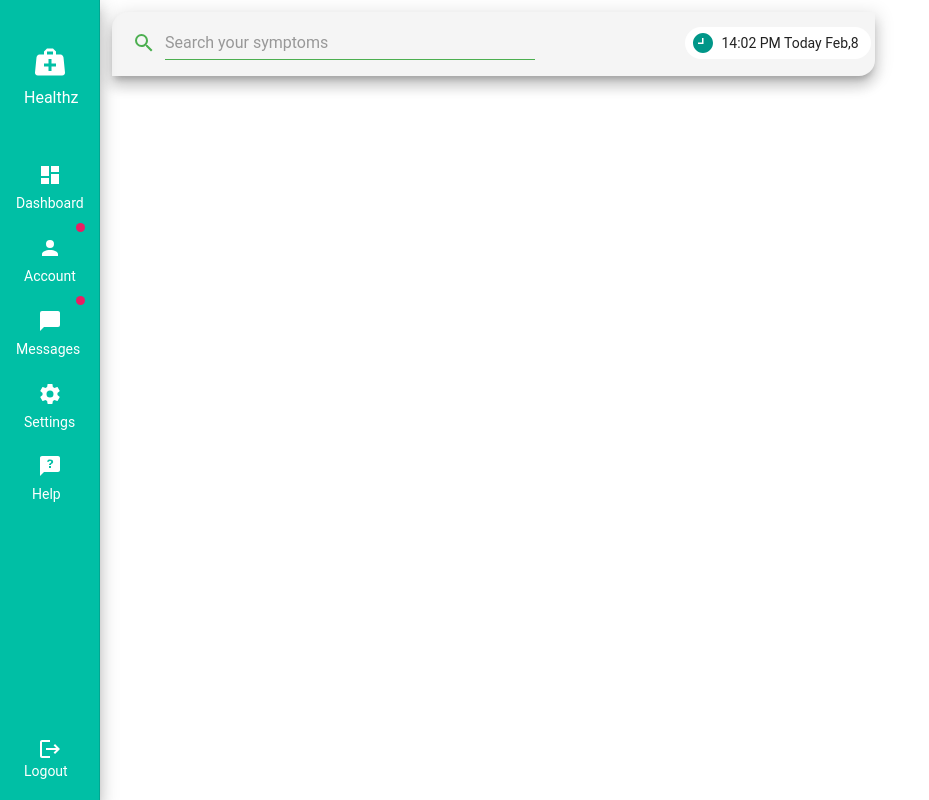
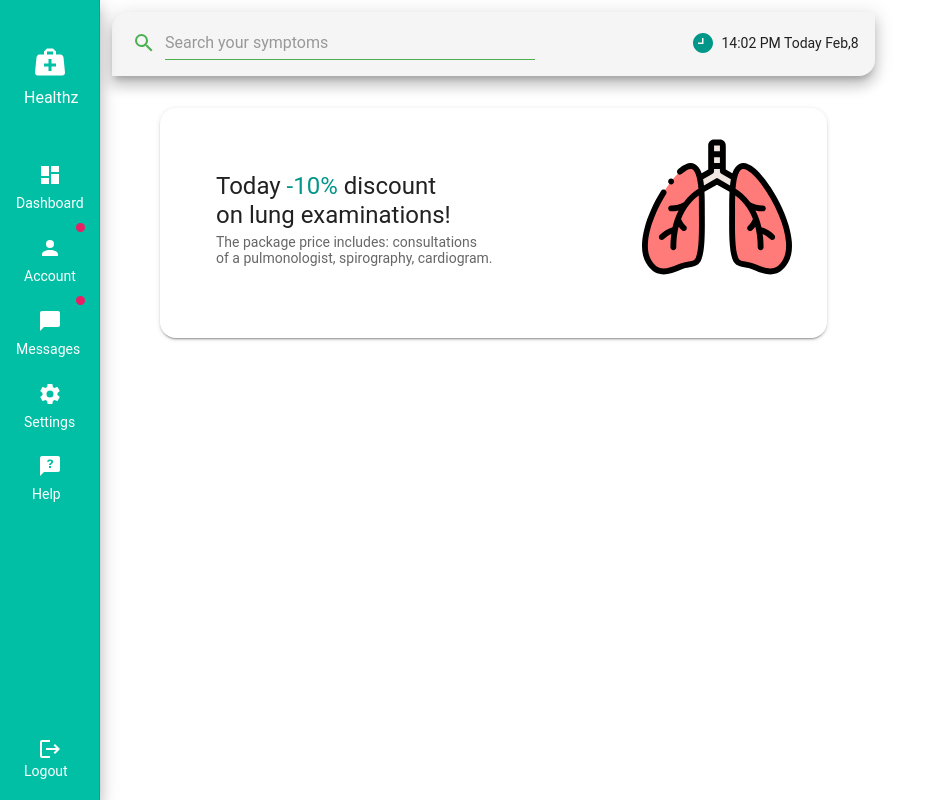
Before and after one commit to BL4CKM4G3/healthz, a Vue app: page / in a window 1280 px wide. Shown: the whole page, without its empty margins (0-929 px from the left). Built offline with nearby package versions, Linux system fonts and the light colour scheme.

Commit message:
feat: :sparkles: Improved home layout and appbar organism

```diff
--- a/package.json
+++ b/package.json
@@ -8,6 +8,7 @@
   },
   "dependencies": {
     "@babel/polyfill": "^7.4.4",
+    "@mdi/js": "^5.9.55",
     "core-js": "^3.6.5",
     "roboto-fontface": "*",
     "vue": "^2.6.11",
--- a/src/components/AppBar.vue
+++ b/src/components/AppBar.vue
@@ -9,7 +9,7 @@
         :prepend-icon="icons.search"
       ></v-text-field>
       <v-spacer></v-spacer>
-      <v-chip class="m-2" color="white">
+      <v-chip class="m-2" color="transparent">
         <v-icon left color="teal">
           {{ icons.clock }}
         </v-icon>
--- a/src/views/Home.vue
+++ b/src/views/Home.vue
@@ -8,6 +8,11 @@
               <app-bar></app-bar>
             </v-col>
           </v-row>
+          <v-row>
+            <v-col cols="12" md="12" sm="12">
+              <card-offers></card-offers>
+            </v-col>
+          </v-row>
         </v-container>
       </v-flex>
     </v-layout>
@@ -16,11 +21,13 @@
 
 <script>
 import AppBar from "../components/AppBar.vue";
+import CardOffers from '../components/CardOffers.vue';
 
 export default {
   name: "Home",
   components: {
     AppBar,
+    CardOffers,
   },
 };
 </script>
```
